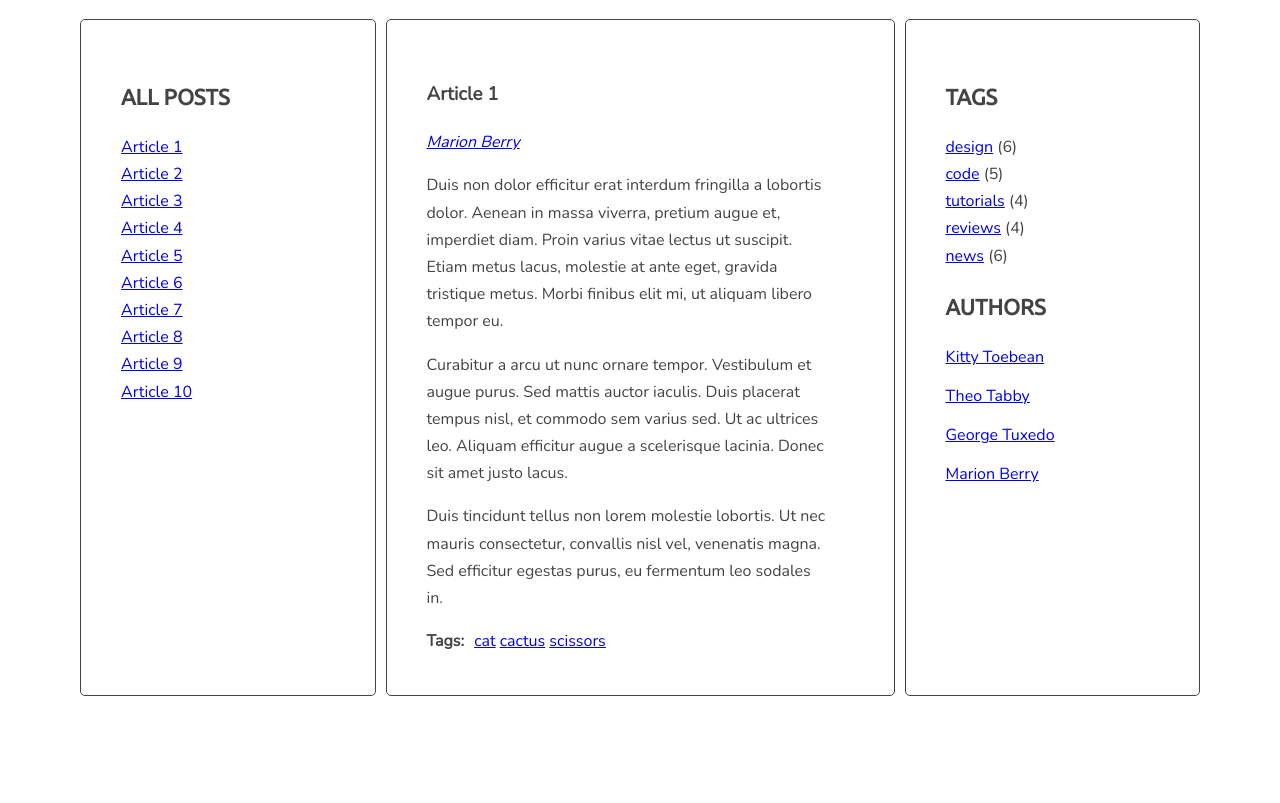
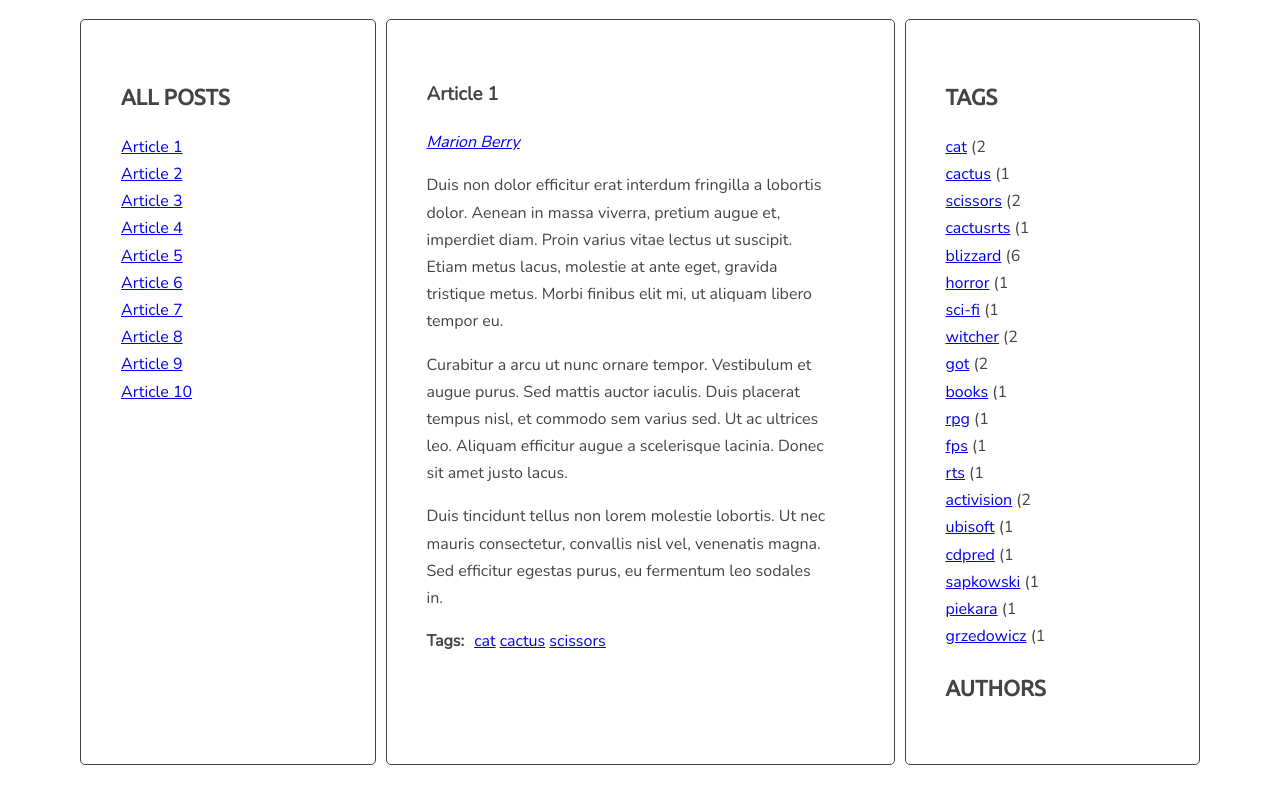
Before and after one commit to shyvva/javascript-blog, a website: page index.html in a window 1280 px wide. Shown: the part 121-924 px from the top of the page. Drawn offline with nearby package versions, Linux system fonts and the light colour scheme.

Commit message:
Add tags to the right side

```diff
--- a/index.html
+++ b/index.html
@@ -47,7 +47,7 @@
               </ul>
             </div>
           </article>
-          <article class="post" id="article-2" data-tags="rpg fps rts" data-author="Theo Tabby">
+          <article class="post" id="article-2" data-tags="cat cactusrts" data-author="Theo Tabby">
             <h3 class="post-title">Article 2</h3>
             <p class="post-author"></p>
             <div class="post-content">
@@ -70,7 +70,7 @@
               </ul>
             </div>
           </article>
-          <article class="post" id="article-3" data-tags="fantasy horror sci-fi" data-author="George Tuxedo">
+          <article class="post" id="article-3" data-tags="blizzard horror sci-fi" data-author="George Tuxedo">
             <h3 class="post-title">Article 3</h3>
             <p class="post-author"></p>
             <div class="post-content">
@@ -90,7 +90,7 @@
               </ul>
             </div>
           </article>
-          <article class="post" id="article-4" data-tags="vikings witcher got" data-author="Kitty Toebean">
+          <article class="post" id="article-4" data-tags="blizzard witcher got" data-author="Kitty Toebean">
             <h3 class="post-title">Article 4</h3>
             <p class="post-author"></p>
             <div class="post-content">
@@ -112,7 +112,7 @@
               </ul>
             </div>
           </article>
-          <article class="post" id="article-5" data-tags="cat got scissors" data-author="Marion Berry">
+          <article class="post" id="article-5" data-tags="blizzard got scissors" data-author="Marion Berry">
             <h3 class="post-title">Article 5</h3>
             <p class="post-author"></p>
             <div class="post-content">
@@ -133,7 +133,7 @@
               </ul>
             </div>
           </article>
-          <article class="post" id="article-6" data-tags="books cactus witcher" data-author="George Tuxedo">
+          <article class="post" id="article-6" data-tags="books blizzard witcher" data-author="George Tuxedo">
             <h3 class="post-title">Article 6</h3>
             <p class="post-author"></p>
             <div class="post-content">
@@ -253,33 +253,11 @@
         <aside class="sidebar">
           <h2 class="section-title">Tags</h2>
           <ul class="list tags">
-            <li><a href="#">design</a> <span>(6)</span></li>
-            <li><a href="#">code</a> <span>(5)</span></li>
-            <li><a href="#">tutorials</a> <span>(4)</span></li>
-            <li><a href="#">reviews</a> <span>(4)</span></li>
-            <li><a href="#">news</a> <span>(6)</span></li>
           </ul>
           <h2 class="section-title">Authors</h2>
           <ul class="list authors">
             <li>
-              <a href="#">
-                <span class="author-name">Kitty Toebean</span>
-              </a>
-            </li>
-            <li>
-              <a href="#">
-                <span class="author-name">Theo Tabby</span>
-              </a>
-            </li>
-            <li>
-              <a href="#">
-                <span class="author-name">George Tuxedo</span>
-              </a>
-            </li>
-            <li>
-              <a href="#">
-                <span class="author-name">Marion Berry</span>
-              </a>
+
             </li>
           </ul>
         </aside>
--- a/js/script.js
+++ b/js/script.js
@@ -5,6 +5,16 @@
     console.log('links:', links);
   }); */
 {
+  const optArticleSelector = '.post',
+    optTitleSelector = '.post-title',
+    optTitleListSelector = '.titles',
+    optArticleTagsSelector = '.post-tags .list',
+    optArticleAuthorSelector = '.post-author',
+    optTagsListSelector = '.tags',
+    optAuthorsListSelector = '.authors',
+    optCloudClassCount = 5,
+    optCloudClassPrefix = 'tag-size-';
+
   let TxtRotate = function (el, toRotate, period) {
     this.toRotate = toRotate;
     this.el = el;
@@ -100,18 +110,10 @@
     console.log('clickedElement:', articleTarget);
   };
 
-
-  const optArticleSelector = '.post',
-    optTitleSelector = '.post-title',
-    optTitleListSelector = '.titles',
-    optArticleTagsSelector = '.post-tags .list',
-    optArticleAuthorSelector = '.post-author';
-
   function generateTitleLinks(customSelector = '') {
     /* [DONE] remove contents of titleList */
 
     const titleList = document.querySelector(optTitleListSelector);
-    console.log(titleList);
 
     /* [DONE] for each article */
 
@@ -135,12 +137,10 @@
       /* [DONE] create HTML of the link */
 
       const linkHTML = '<li><a href="#' + articleId + '"><span>' + articleTitle + '</span></a></li>';
-      console.log(linkHTML);
 
       /* [DONE] insert link into titleList */
 
       html = html + linkHTML;
-      console.log(html);
 
     }
     titleList.innerHTML = html;
@@ -153,9 +153,49 @@
   }
   generateTitleLinks();
 
+  function calculateTagsParams(tags) {
+
+    const params = {
+      max: 0,
+      min: 999999,
+    };
+
+    for (let tag in tags) {
+      console.log(tag + ' is used ' + tags[tag] + ' times');
+      params.max = Math.max(tags[tag], params.max);
+      params.min = Math.min(tags[tag], params.min);
+    }
+
+    return params;
+  }
+
+  calculateTagsParams();
+
+  function claculateTagClass(count = 6) {
+    const params = {
+      min: 2,
+      max: 10,
+    };
+
+
+    const normalizedCount = count - params.min;
+
+    const normalizedMax = params.max - params.min;
+
+    const percentage = normalizedCount / normalizedMax;
+
+    const classNumber = Math.floor(percentage * (optCloudClassCount - 1) + 1);
+
+    return optCloudClassPrefix + classNumber;
+  }
+  claculateTagClass();
+
 
 
   function generateTags() {
+
+    /* [NEW] create a new variable allTags with an empty array */
+    let allTags = {};
 
     /*[DONE] find all articles */
 
@@ -179,12 +219,10 @@
       /*[DONE] get tags from data-tags attribute */
 
       const articleTags = article.getAttribute('data-tags');
-      console.log(articleTags);
 
       /*[DONE] split tags into array */
 
       const articleTagsArray = articleTags.split(' ');
-      console.log(articleTagsArray);
 
       /*[DONE] START LOOP: for each tag */
 
@@ -200,6 +238,17 @@
 
         html = html + linkHTML;
 
+        /* [NEW] check if this link is NOT already in allTags */
+
+        if (!allTags[tag]) {
+
+          /* [NEW] add tag to allTags object */
+
+          allTags[tag] = 1;
+        } else {
+          allTags[tag]++;
+        }
+
         /*[DONE] END LOOP: for each tag */
       }
 
@@ -209,7 +258,33 @@
 
       /*[DONE] END LOOP: for every article: */
     }
+    /* [NEW] find list of tags in right column */
+
+    const tagList = document.querySelector(optTagsListSelector);
+
+    const tagsParams = calculateTagsParams(allTags);
+    console.log('tagsParams:', tagsParams);
+    /* [NEW] create variable for all links HTML code */
+
+    let allTagsHTML = '';
+
+    /* [NEW] START LOOP: for each tag in allTags: */
+
+    for (let tag in allTags) {
+
+      /* [NEW] generate code of a link and add it to allTagsHTML */
+
+      allTagsHTML += '<li><a href="#tag-' + claculateTagClass() + ' ' + tag + ' " ><span>' + tag + '</span></a>' + ' ' + '  (' + allTags[tag], tagsParams + ')</li> ';
+
+
+    }
+    /* [NEW] END LOOP: for each tag in allTags: */
+
+    /*[NEW] add HTML from allTagsHTML to tagList */
+    tagList.innerHTML = allTagsHTML;
+    console.log(allTags);
   }
+
 
   generateTags();
 
@@ -237,19 +312,28 @@
     /*[DONE] START LOOP: for each active tag link */
 
     for (let tagLink of tagActiveLinks) {
+
       /* remove class active */
+
       tagLink.classList.remove('active');
+
       /* END LOOP: for each active tag link */
     }
     /*[DONE] find all tag links with "href" attribute equal to the "href" constant */
 
     const tagLinks = document.querySelectorAll('a[href="' + href + '"');
+
     /*[DONE] START LOOP: for each found tag link */
+
     for (let tagAddLink of tagLinks) {
+
       /* add class active */
+
       tagAddLink.classList.add('active');
       console.log('Click', tagAddLink);
+
       /* END LOOP: for each found tag link */
+
     }
     /*[DONE] execute function "generateTitleLinks" with article selector as argument */
 
@@ -257,13 +341,20 @@
   }
 
   function addClickListenersToTags() {
+
     /*[DONE] find all links to tags */
+
     const tagClickLinks = document.querySelectorAll('a[href^="#tag-"]');
     /*[DONE] START LOOP: for each link */
+
     for (let link of tagClickLinks) {
+
       /* add tagClickHandler as event listener for that link */
+
       link.addEventListener('click', tagClickHandler);
+
       /* END LOOP: for each link */
+
     }
   }
 
@@ -273,6 +364,8 @@
 
 
   function generateAuthors() {
+    /* [NEW] create a new variable allAuthors with an empty array */
+    let allAuthors = {};
 
     /*[DONE] find all articles */
 
@@ -312,7 +405,31 @@
 
       /*[DONE] END LOOP: for every article: */
     }
+    /* [NEW] find list of authors in right column */
+
+    const authorsList = document.querySelector(optAuthorsListSelector);
+
+    /* [NEW] create variable for all links HTML code */
+
+    let allAuthorsHTML = '';
+
+    /* [NEW] START LOOP: for each author in allAuthors: */
+
+    for (let author in allAuthors) {
+
+      /* [NEW] generate code of a link and add it to allTagsHTML */
+
+      allAuthorsHTML += '<p><a href="#author-' + author + '"><span>' + author + '</span></a></p>' + ' ';
+
+
+    }
+    /* [NEW] END LOOP: for each author in allAuthors: */
+
+    /*[NEW] add HTML from allTagsHTML to tagList */
+    authorsList.innerHTML = allAuthorsHTML;
+    console.log(allAuthors);
   }
+
 
   generateAuthors();
 
@@ -331,7 +448,7 @@
 
     const href = clickedElement.getAttribute('href');
 
-    /*[DONE] make a new constant "author" and extract tag from the "href" constant */
+    /*[DONE] make a new constant "author" and extract author from the "href" constant */
 
     const author = href.replace('#author-', '');
 
```
